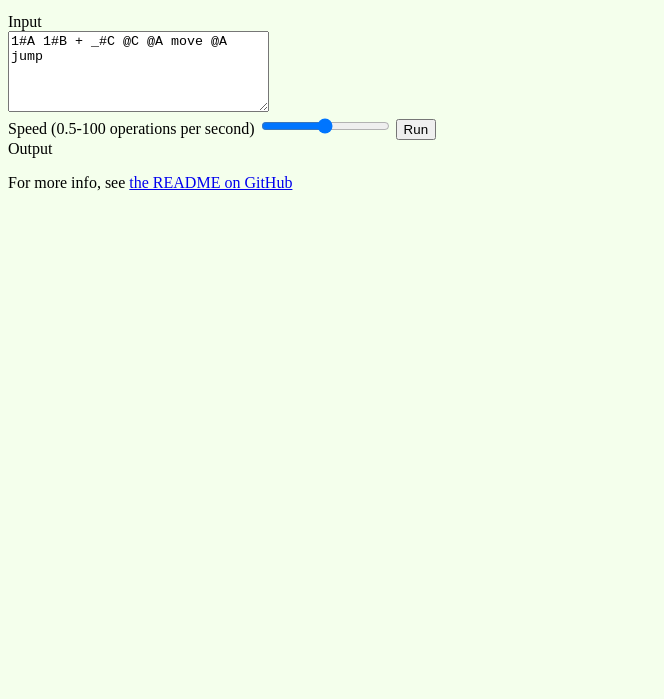
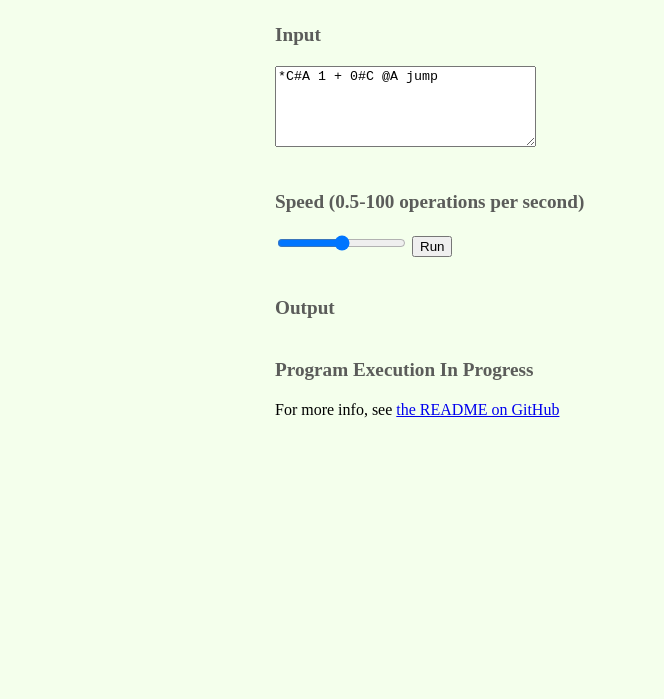
Before and after one commit to reedspool/concrete-ui, a website: page app/index.html in a window 1280 px wide. Shown: the part 101-800 px from the top of the page, without its empty margins (0-664 px from the left). Drawn offline with nearby package versions, Linux system fonts and the light colour scheme; files that its build step writes are made by us from their sources.

Commit message:
Minor cleanup, outputting logs now

```diff
--- a/app/index.html
+++ b/app/index.html
@@ -12,36 +12,27 @@
         <!-- endbuild -->
     </head>
     <body>
-        <div class="container-fluid">
-            <div class="col-xs-12">
-                <div class="row">
-                    <div class="container">
-                        <div class="col-xs-8 col-xs-offset-2">
-                            <div class="row">
-                                <h1>Concrete Interpreter</h1>
+       <article>
+            <h1>Concrete Interpreter</h1>
 
-                                <p>Interpreter for the Concrete Programming Language.</p>
+            <p>Interpreter for the Concrete Programming Language.</p>
 
-                                <label for="Concrete-input">Input</label><br>
-                                <textarea id="Concrete-input" name="" id="" cols="30" rows="5">1#A 1#B + _#C @C @A move @A jump</textarea><br>
+            <label for="Concrete-input">Input</label>
+            <textarea id="Concrete-input" name="" id="" cols="30" rows="5">*C#A 1 + 0#C @A jump</textarea>
 
-                                <label for="Concrete-speed-slider">Speed (0.5-100 operations per second)</label>
-                                <input id="Concrete-speed-slider" type="range" min="-200" max="-10" val="-100" >
+            <label for="Concrete-speed-slider">Speed (0.5-100 operations per second)</label>
+            <input id="Concrete-speed-slider" type="range" min="-200" max="-10" val="-100" >
 
-                                <button id="Concrete-runButton">Run</button><br>
+            <button id="Concrete-runButton">Run</button>
 
-                                <label for="Concrete-output">Output</label><br>
-                                <div id="Concrete-output" name="" id="" cols="30" rows="10">
+            <label for="Concrete-log">Output</label>
+            <div id="Concrete-log" name="" id="" cols="30" rows="10"></div>
 
-                                </div>
+            <label for="Concrete-output">Program Execution In Progress</label>
+            <div id="Concrete-output" name="" id="" cols="30" rows="10"></div>
 
-                                <p>For more info, see <a href="https://github.com/codeempathy/concrete-runtime">the README on GitHub</a></p>
-                            </div>
-                        </div>
-                    </div>
-                </div>
-            </div>
-        </div>
+            <p>For more info, see <a href="https://github.com/codeempathy/concrete-runtime">the README on GitHub</a></p>
+        </article>
 
         <!-- build:js scripts/bundle.js -->
         <script src="scripts/bundle/bundle.js"></script>
--- a/app/styles/main.scss
+++ b/app/styles/main.scss
@@ -1,5 +1,21 @@
 body {
     background-color: rgb(244, 255, 236);
+}
+
+article {
+    margin: 0 auto;
+    width: 70%;
+
+    label {
+        margin-bottom: 20px;
+        margin-top: 40px;
+        display: block;
+        font-size: 1.2em;
+        color: rgba(68, 68, 68, 0.87);
+        font-weight: bold;
+    }
+
+
 }
 
 #Concrete-output {
@@ -10,6 +26,8 @@ body {
         padding: 5px;
         text-align: center;
         background-color: #DAF2FF;
+        margin-right: 10px;
+        margin-bottom: 10px;
 
         &.daemon {
             font-weight: bold;
@@ -22,7 +40,7 @@ body {
 
 /* Responsive: Portrait tablets and up */
 @media screen and (min-width: 768px) {
-    .container {
+    article {
         max-width: 730px;
     }
 }
```
Also changed, not shown: app/scripts/main.js (+15 -3 lines), 1 other file.
